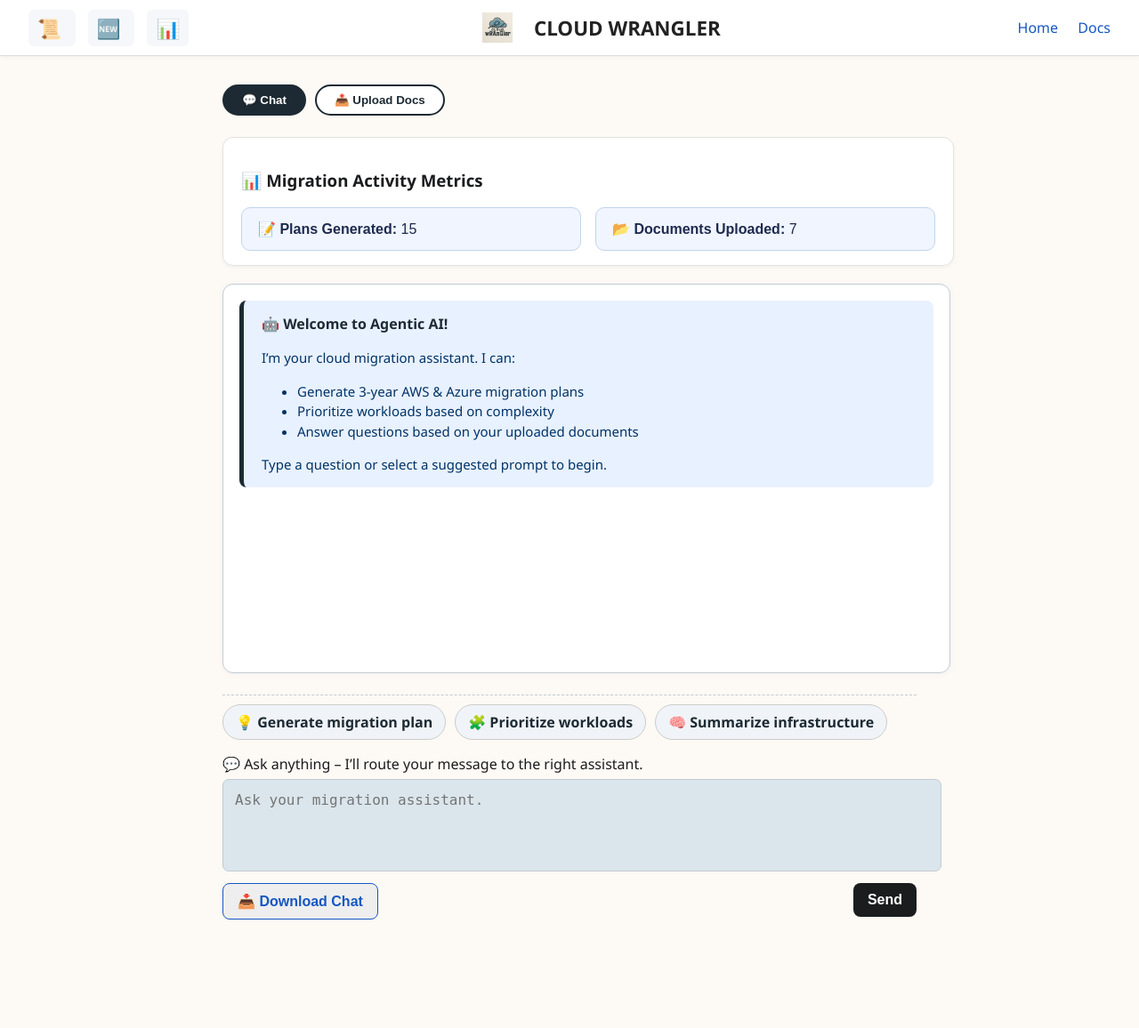
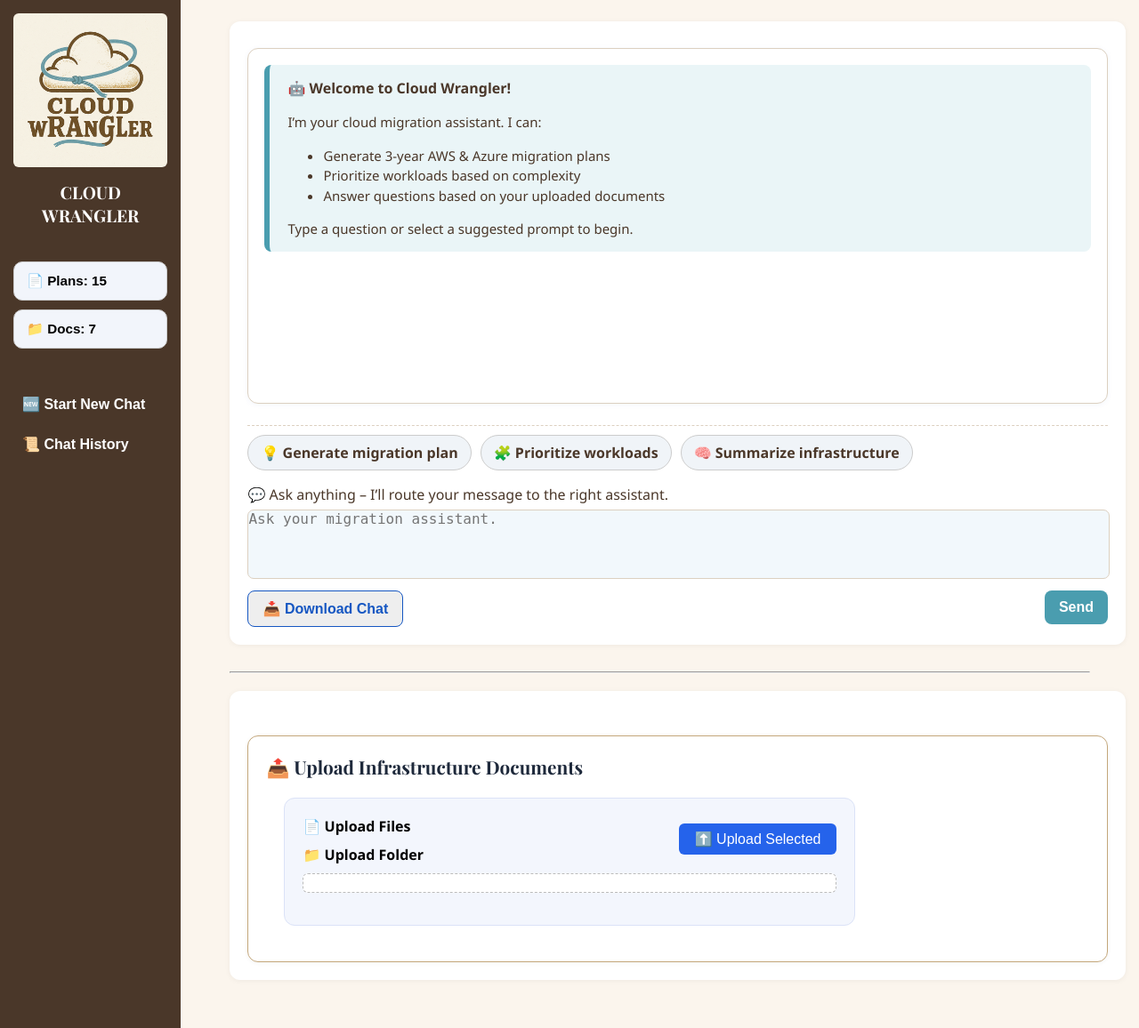
Before and after one commit to dontaeaccenture/agentic-ai, a Flask app: page / in a window 1280 px wide. Shown: the whole page at 89% size. Run offline with Flask 3, Linux system fonts and the light colour scheme; data comes from the database, SQL or seed files in the repository; both versions use the stored data as it was after the commit; some libraries are stand-ins or nearby versions.

Commit message:
style updates, new logo, loading gif added

```diff
--- a/app.py
+++ b/app.py
@@ -15,6 +15,7 @@
 from models import SessionLocal, ChatHistory, MigrationStats  # Already imported ChatHistory
 from sqlalchemy import or_
 from werkzeug.utils import secure_filename
+from botocore.session import Session
 
 load_dotenv()
 
@@ -70,28 +71,65 @@
         db_session.close()
 
 
-def get_azure_vm_price(vm_size="Standard_B1s", region="eastus"):
+import requests
+
+def get_azure_vm_price(vm_size="Standard_D2s_v3", region="eastus"):
     url = "https://prices.azure.com/api/retail/prices"
-    params = {
-        "$filter": f"serviceName eq 'Virtual Machines' and armRegionName eq '{region}' and skuName eq '{vm_size}'"
+    base_filter = (
+        f"serviceName eq 'Virtual Machines' and "
+        f"armRegionName eq '{region}' and "
+        f"priceType eq 'Consumption'"
+    )
+
+    # Step 1: Try exact match
+    exact_params = {
+        "$filter": base_filter + f" and skuName eq '{vm_size}'"
     }
 
     try:
-        res = requests.get(url, params=params)
+        res = requests.get(url, params=exact_params)
         data = res.json()
         items = data.get("Items", [])
+        print("Request URL:", res.url)
+        print("Items found:", len(items))
+
         if items:
-            return f"{items[0]['retailPrice']} {items[0]['currencyCode']}/hour for {vm_size} in {region}"
-        else:
-            return "Price not found"
+            sorted_items = sorted(items, key=lambda x: x.get("retailPrice", float('inf')))
+            best_price = sorted_items[0]
+            return f"${best_price['retailPrice']} {best_price['currencyCode']}/hour for {vm_size} in {region}"
+
+        # Step 2: If not found, fallback to related SKUs (e.g., Standard_D2s*)
+        fallback_params = {
+            "$filter": base_filter  # broader search
+        }
+
+        fallback_res = requests.get(url, params=fallback_params)
+        fallback_data = fallback_res.json()
+        fallback_items = fallback_data.get("Items", [])
+        related = [item for item in fallback_items if vm_size.split('_')[0] in item.get("skuName", "")]
+
+        print(f"Fallback matched {len(related)} related SKUs")
+
+        if related:
+            sorted_related = sorted(related, key=lambda x: x.get("retailPrice", float('inf')))
+            alt = sorted_related[0]
+            return f"ℹ️ Fallback price: ${alt['retailPrice']} {alt['currencyCode']}/hr for {alt['skuName']} in {region}"
+
+        return f"Azure: Price not found for {vm_size} in {region}, no fallback available"
+
     except Exception as e:
         print(f"Error fetching Azure price: {e}")
-        return "Error retrieving price"
+        return "Azure: Error retrieving price"
 
 
 def get_aws_ec2_price(instance_type="t3.micro", region="US East (N. Virginia)"):
     try:
-        client = boto3.client("pricing", region_name="us-east-1")
+        # Optional: Print to confirm it's loaded (remove in prod)
+        print("Access Key:", os.getenv("AWS_ACCESS_KEY_ID"))
+
+# Initialize boto3 client
+        #pricing_client = boto3.client("pricing")
+        client = boto3.client("pricing")
 
         response = client.get_products(
             ServiceCode="AmazonEC2",
@@ -140,22 +178,38 @@
 Use only the data below as your source of truth:
 \n\n{context}\n\n
 
-Structure your answer by year (Year 1, Year 2, Year 3), and include phases like: discovery, planning, proof of concept (POC), lift-and-shift, optimization, and cloud-native rebuild.
+The uploaded documents include:
+- `application_dependencies.csv`: Lists app-to-app and app-to-db relationships.
+- `applications.csv`: Metadata about deployed apps (name, function, owner, etc).
+- `virtual_machines.csv`: Inventory of VMs (CPU, RAM, OS, workload).
+- `network_links.csv`: Existing LAN/WAN connections and latency constraints.
+- `physical_servers.csv`: Legacy servers that may need rehosting or refactoring.
+- `storage_volumes.csv`: Attached storage volumes and sizes.
+- `.pdf` files: Contain lease expiration details that can guide facility transitions.
 
-Assume the user wants performance, security, and cost-efficiency.
+🧠 Based on this, your plan should:
+1. Group applications by dependency (from `application_dependencies.csv`) and prioritize tightly coupled services together.
+2. Recommend Azure or AWS instance types that match existing VMs.
+3. Plan for storage and network transitions using attached volume and link data.
+4. Take into account lease expiration timelines from PDFs to inform migration waves.
+5. Include fallback strategies for apps on legacy hardware that may not rehost well.
 
-You may reference the following example cloud cost estimates:
+📅 Structure the migration plan in 3 phases:
+- **Year 1:** Discovery, Assessment, Proof of Concept (POC)
+- **Year 2:** Lift-and-Shift and Hybrid Operation
+- **Year 3:** Optimization and Cloud-Native Refactoring
+
+Include estimated cloud costs when possible using the following:
 - Azure VM (Standard_B1s in eastus): **{azure_price}**
 - AWS EC2 (t3.micro in US East): **{aws_price}**
 
-When recommending AWS or Azure cloud services, include relevant documentation or pricing tools using **Markdown links**. For example:
-- [Azure Retail Prices API](https://learn.microsoft.com/en-us/rest/api/cost-management/retail-prices)
+When recommending cloud services, include **Markdown links** to:
 - [Azure Pricing Calculator](https://azure.microsoft.com/en-us/pricing/calculator/)
 - [AWS Pricing Calculator](https://calculator.aws.amazon.com/)
-- [AWS Pricing API Docs](https://docs.aws.amazon.com/awsaccountbilling/latest/aboutv2/price-changes.html)
 
-Your response should be professional, actionable, and formatted clearly using Markdown (headings, bullet points, etc.).
+Your response must be professional, actionable, and clearly formatted using Markdown (headings, tables, bullet points, etc.).
 """
+
 
         messages = [
             { "role": "system", "content": system_prompt },
@@ -179,7 +233,7 @@
     response = client.chat.completions.create(
         model=DEPLOYMENT,
         messages=messages,
-        temperature=0.7,
+        temperature=0.5,
         max_tokens=1000
     )
 
@@ -236,7 +290,7 @@
     response = client.chat.completions.create(
         model=DEPLOYMENT,
         messages=messages,
-        temperature=0.7,
+        temperature=0.5,
         max_tokens=1000
     )
 
@@ -306,13 +360,16 @@
 
     for file in files:
         if file and '.' in file.filename and file.filename.rsplit('.', 1)[1].lower() in ALLOWED_EXTENSIONS:
-            # 🌐 Preserve subfolder structure from webkitdirectory
-            full_path = os.path.normpath(file.filename)  # may include subdirectories
-            secure_path = secure_filename(full_path)     # secure each sub-part
+            full_path = os.path.normpath(file.filename)
+            secure_path = secure_filename(full_path)
             destination_path = os.path.join(UPLOAD_FOLDER, secure_path)
             os.makedirs(os.path.dirname(destination_path), exist_ok=True)
+
+            if os.path.exists(destination_path):
+                print(f"⚠️ Skipping duplicate file: {secure_path}")
+                continue
+
             file.save(destination_path)
-
             uploaded_files.append(file.filename)
             saved_paths.append(destination_path)
         else:
@@ -327,7 +384,7 @@
         for path in saved_paths:
             db = create_faiss_index(incremental=True, new_file_path=path)
 
-        # ✅ Increment metrics
+        # ✅ Update document count
         db_session = SessionLocal()
         stats = db_session.query(MigrationStats).first()
         if not stats:
--- a/static/main.js
+++ b/static/main.js
@@ -19,6 +19,7 @@
   const chat = document.getElementById("chat");
   const message = input.value.trim();
   if (!message) return;
+  document.getElementById("loading-spinner").style.display = "block";
 
   if (!chatInitialized) {
     chat.innerHTML = "";
@@ -35,6 +36,8 @@
   })
   .then(res => res.json())
   .then(data => {
+        document.getElementById("loading-spinner").style.display = "none";
+
     const formatted = marked.parse(data.reply);
     const planId = data.plan_id;
 
@@ -240,7 +243,7 @@
     const chat = document.getElementById("chat");
     chat.innerHTML = `
       <div class="callout">
-        <strong>🤖 Welcome to Agentic AI!</strong>
+        <strong>🤖 Welcome to Cloud Wrangler!</strong>
         <p>I’m your cloud migration assistant. I can:</p>
         <ul>
           <li>Generate 3-year AWS & Azure migration plans</li>
--- a/static/styles.css
+++ b/static/styles.css
@@ -1,20 +1,64 @@
 :root {
-  --bg: #fefdf9;
-  --primary: #1d2a33;
-  --secondary: #dbe6ec;
-  --border: #c2cbd3;
-  --text-main: #1d2a33;
-  --text-accent: #1657c2;
-  --bubble: #e6f0f8;
-  --highlight: #3677a5;
+  --bg: #FBF5ED;                 /* Light cream background */
+  --primary: #4A3729;            /* Deep brown for text/buttons */
+  --accent: #4A9DAF;             /* Teal rope color */
+  --highlight: #C4A77B;          /* Warm tan for accents/borders */
+  --text-main: #4A3729;
+  --text-accent: #4A9DAF;
+  --bubble: #E6F0F8;
+  --border: #DCD0C0;
 }
+
+
+
 
 body {
   margin: 0;
-      font-family: 'Segoe UI', Arial, sans-serif;
-  background-color: #FDF9F4; /* Cream background */
-  color: #1B1C1E;
+  font-family: 'Segoe UI', sans-serif;
+  background-color: #f4f4f7;
+  color: #1e293b;
+  height: 100vh;
+  overflow-y: auto;         /* ✅ Only here */
+  overflow-x: hidden;
 }
+html {
+  height: 100%;
+  overflow-x: hidden;
+}
+
+.main-content {
+  padding: 24px 55px;
+  width: 100%;
+  box-sizing: border-box;
+  overflow-x: hidden;
+  overflow-y: auto;
+  flex-grow: 1;
+  background: #FBF5ED;
+  color: var(--text-main);
+  flex-direction: column;
+  align-items: center; /* center child sections */
+  gap: 30px;
+}
+
+.sidebar-metrics {
+  display: flex;
+  flex-direction: column;
+  gap: 10px;
+  margin-bottom: 30px;
+}
+
+.sidebar-metric-button {
+  background-color: #f2f5fb;
+  border: 1px solid #ccc;
+  color: #000;
+  padding: 12px 14px;
+  font-size: 0.95rem;
+  font-weight: bold;
+  border-radius: 10px;
+  text-align: left;
+  cursor: default;
+}
+
 header {
   background-color: #FFFFFF;
     color: #1B1C1E;
@@ -38,15 +82,23 @@
   text-transform: uppercase;
 }
 .container {
-      max-width: 780px;
-      margin: 32px auto;
-      padding: 0 16px;
+  width: 100%;
+  padding: 20px 40px;  /* ✅ Reduces vertical & horizontal space */
+  box-sizing: border-box;
+  overflow: visible;      /* 🔄 Let body handle scrolling */
+
+}
+
+h2, h3 {
+  font-family: 'Playfair Display', serif;
+  font-weight: bold;
 }
     h1 {
       font-size: 1.5rem;
       color: var(--primary);
       margin-bottom: 24px;
-      font-weight: 600;
+  font-family: 'Playfair Display', serif;
+  font-weight: bold;
     }
     .tabs {
       display: flex;
@@ -62,6 +114,12 @@
   padding: 8px 20px;
   border-radius: 20px;
   transition: 0.2s ease;
+}
+.main-wrapper {
+  display: flex;
+  height: 100vh; /* full screen height */
+    overflow: hidden;
+
 }
 
 .tab-button.active, .tab-button:hover {
@@ -86,7 +144,7 @@
     }
 
 #chat {
-  width: 75%;
+  width: 100%;
   background: #fff;
   border-radius: 12px;
   border: 1px solid var(--border);
@@ -96,6 +154,7 @@
   padding: 18px;
   box-shadow: 0 1px 6px rgba(22,87,194,0.05);
     margin-bottom: 1.5rem; /* Ensure space below chat */
+  box-sizing: border-box;
 
 }
 #suggestions {
@@ -209,12 +268,13 @@
   font-weight: 500;
 }
     .callout {
-      background: #e8f1ff;
-      color: #003366;
       padding: 14px 20px;
-      border-left: 5px solid var(--primary);
+
+  background-color: #EAF5F7;
+  border-left: 6px solid var(--accent);
+  color: var(--text-main);
       border-radius: 8px;
-      margin-bottom: 16px;
+      margin-bottom: 10px;
       font-size: 15px;
       line-height: 1.5;
     }
@@ -235,8 +295,9 @@
   margin: 10px 0;
   font-size: 0.95rem;
   line-height: 1.4;
-  max-width: 100%;
-  color: #1d1d1d;
+  word-wrap: break-word;
+  overflow-wrap: break-word;
+  max-width: 100%;  color: #1d1d1d;
   overflow-x: auto;
     border-left: 4px solid var(--primary);
     page-break-inside: avoid;
@@ -271,8 +332,8 @@
   margin-bottom: 0;
 }
 button, .send {
-  background-color: #1B1C1E;
-  color: #FFFFFF;
+  background-color: var(--accent);
+  color: #fff;
   border-radius: 8px;
   font-weight: bold;
   padding: 10px 16px;
@@ -320,12 +381,12 @@
 }
 .upload-box {
   background-color: #FFFFFF;
-  border: 1px solid #E3E3E3;
-  max-width: 500px;
+  border: 1px solid var(--highlight);
+  max-width: none;
     margin: auto;
   padding: 20px;  margin-top: 30px;
   border-radius: 12px;
-  box-shadow: 0 2px 5px rgba(0,0,0,0.04);
+  box-shadow: 0 1px 5px rgba(0,0,0,0.05);
   margin-left: auto;
   margin-right: auto;
 }
@@ -357,6 +418,13 @@
 .upload-box button:hover {
   background-color: #1d4ed8;
 }
+section {
+  background: white;
+  border-radius: 12px;
+  padding: 20px;
+  box-shadow: 0 1px 4px rgba(0,0,0,0.05);
+  margin-bottom: 30px;
+}
 
 #upload-msg {
   margin-top: 10px;
@@ -370,6 +438,8 @@
   padding: 20px;
   color: #eee;
   margin-top: 20px;
+    max-width: 100%;
+
 }
 
 input[type="file"] {
@@ -431,17 +501,52 @@
   margin-top: 20px;
 }
 
-#sidebar {
-  width: 25%;
-  min-width: 200px;
-  max-width: 260px;
-  background: #f9f9f9;
-  padding: 1rem;
+.sidebar {
+  width: 240px;
+  background-color: #4A3729;
+  color: #FBF5ED;
+  padding: 15px;
+  display: flex;
+  flex-direction: column;
+  gap: 15px;
     overflow-y: auto;
-  border-radius: 12px;
-  border: 1px solid #dcdcdc;
-  height: 100%;
-  box-shadow: 0 2px 4px rgba(0,0,0,0.05);
+ min-height: 100vh;
+  box-sizing: border-box;
+  position: relative;
+}
+.sidebar-logo img {
+  width: 100%;
+  border-radius: 6px;
+}
+.sidebar-logo h1 {
+  font-size: 1.2rem;
+  text-align: center;
+  margin-top: 10px;
+  color: white;
+}
+.sidebar-nav {
+  display: flex;
+  flex-direction: column;
+  gap: 10px;
+}
+.sidebar-nav .tab-button,
+.sidebar-nav .sidebar-link {
+  background: none;
+  border: none;
+  color: white;
+  font-size: 1rem;
+  text-align: left;
+  cursor: pointer;
+  padding: 8px 10px;
+  border-radius: 6px;
+}
+.sidebar-nav .tab-button:hover,
+.sidebar-nav .sidebar-link:hover {
+  background-color: #2e2e44;
+}
+
+.sidebar-metrics {
+  text-align: center;
 }
 #toggleSidebar
 {
@@ -454,6 +559,9 @@
 }
 #chatTab.collapsed #sidebar {
   display: none;
+}
+#chatTab {
+  padding-top: 10px;    /* ✅ Softens top gap */
 }
 
 #chatTab.collapsed #chat {
@@ -478,10 +586,10 @@
 
 .metrics-box {
   background-color: #FFFFFF;
-  border: 1px solid #E3E3E3;
+  border: 1px solid var(--highlight);
   padding: 16px 20px;
   border-radius: 12px;
-  margin-bottom: 20px;
+  margin-bottom: 10px;
   box-shadow: 0 2px 5px rgba(0,0,0,0.04);
   width: 100%;
 }
@@ -512,7 +620,7 @@
   box-shadow: 0 2px 6px rgba(0,0,0,0.08);
 }
 button:hover {
-  background-color: #4A90A4;
+  background-color: var(--highlight);
 }
 .upload-card {
   background: #f1f7fe;
@@ -539,7 +647,7 @@
 }
 
 #chat-history {
-  max-height: 400px;          /* You can adjust this height */
+  max-height: 600px;          /* You can adjust this height */
   overflow-y: auto;           /* Enables vertical scrolling */
   padding-right: 6px;         /* Optional: space for scrollbar */
   scrollbar-width: thin;      /* For Firefox */
@@ -633,3 +741,22 @@
   width: 100%;
   box-sizing: border-box;
 }
+.chat-section,
+.upload-section {
+  width: 100%;
+  max-width: 1000px;
+  margin: 0 auto 30px;
+  padding: 20px;
+  background: #fff;
+  border-radius: 12px;
+  box-shadow: 0 1px 6px rgba(0,0,0,0.05);
+}
+
+@keyframes bounce {
+  0%, 100% { transform: translateY(0); }
+  50% { transform: translateY(-8px); }
+}
+
+#loading-spinner img {
+  animation: bounce 1s infinite ease-in-out;
+}
--- a/templates/index.html
+++ b/templates/index.html
@@ -9,59 +9,40 @@
 <script src="https://cdnjs.cloudflare.com/ajax/libs/jspdf/2.5.1/jspdf.umd.min.js"></script>
 
 <link rel="stylesheet" href="{{ url_for('static', filename='styles.css') }}">
-<link href="https://fonts.googleapis.com/css2?family=Russo+One&display=swap" rel="stylesheet">
+<link href="https://fonts.googleapis.com/css2?family=Playfair+Display:wght@700&display=swap" rel="stylesheet">
 
 <title>Agentic AI – Corporate Cloud Assistant</title>
 
 </head>
 <body>
-<header class="top-header">
-  <div class="left-controls">
+  <div class="main-wrapper">
 
-    <span id="toggle-history" onclick="toggleSidebar()" title="Toggle Chat History">
-      📜
-    </span>
-    <span id="new-chat" onclick="startNewChat()" title="Start New Chat">
-      🆕
-    </span>
-        <span id="toggleMetrics" title="Toggle Metrics" onclick="toggleMetrics()">
-      📊
-        </span>
-  </div>
-
-  <div class="logo-title">
-    <img src="{{ url_for('static', filename='wrangler.jpg') }}" alt="Cloud Wrangler" />
+<aside class="sidebar">
+  <div class="sidebar-logo">
+    <img src="{{ url_for('static', filename='newlogo.png') }}" alt="Cloud Wrangler" />
     <h1>CLOUD WRANGLER</h1>
   </div>
+<div class="sidebar-metrics">
+<button class="sidebar-metric-button" onclick="window.open('/plans', '_blank')">
+  📄 Plans: <span id="plansCount">0</span>
+</button>
 
-  <nav class="top-nav">
-    <a href="/">Home</a>
-    <a href="/uploads">Docs</a>
+  <button class="sidebar-metric-button" onclick="window.open('/uploads', '_blank')">
+    📁 Docs: <span id="docsCount">0</span>
+  </button>
+</div>
+
+  <nav class="sidebar-nav">
+    <button class="tab-button" id="new-chat" onclick="startNewChat()" title="Start New Chat">🆕 Start New Chat</button>
+    <button class="tab-button" id="toggle-history" onclick="toggleSidebar()" title="Toggle Chat History">📜 Chat History</button>
   </nav>
-</header>
-<div class="container">
-<!-- <h1 id="title-style">Cloud Migration Chat Assistant</h1> -->
-<div class="tabs">
-<button class="tab-button active" onclick="switchTab('chatTab', this)">💬 Chat</button>
-<!-- <button class="tab-button" onclick="switchTab('docsTab', this)">📂 View Docs</button> -->
-<button class="tab-button" onclick="switchTab('uploadTab', this)">📤 Upload Docs</button>
-<!-- <button class="tab-button" onclick="switchTab('metricsTab', this)">📊 Metrics</button> -->
+</aside>
 
-</div>
-<div id="metrics-dashboard" class="metrics-box">
-  <h3>📊 Migration Activity Metrics</h3>
-  <div class="metric-row">
-    <button class="metric-button" onclick="location.href='/plans'">
-      📝 <strong>Plans Generated:</strong> <span id="plansCount">0</span>
-    </button>
-    <button class="metric-button" onclick="location.href='/uploads'">
-      📂 <strong>Documents Uploaded:</strong> <span id="docsCount">0</span>
-    </button>
-  </div>
-</div>
+<main class="main-content">
+  <section class="chat-section">
 <div id="chatTab" class="tab-content active collapsed">
   <!-- Sidebar -->
-<div id="sidebar">
+<div id="sidebar" style="width: 200px;">
   <h3>🕘 Chat History</h3>
   <ul id="chat-history" style="list-style: none; padding-left: 0;"></ul>
 </div>
@@ -69,7 +50,7 @@
 <!-- Chat Window -->
 <div id="chat">
 <div class="callout">
-<strong>🤖 Welcome to Agentic AI!</strong>
+<strong>🤖 Welcome to Cloud Wrangler!</strong>
 <p>
         I’m your cloud migration assistant. I can:
 </p>
@@ -81,22 +62,19 @@
         Type a question or select a suggested prompt to begin.
       </div>
 </div>
-<!-- Planner agent -->
-<div id="agentic-response" style="display: none; margin-top: 20px;">
-<div class="planner-card">
-<div class="planner-header">🧠 Planner Agent Response</div>
-<div class="planner-body" id="planner-content">
-<em>Loading plan...</em>
+<!-- Horse Loading Animation -->
+<div id="loading-spinner" style="display: none; text-align: center; margin-top: 20px;">
+  <img src="{{ url_for('static', filename='horse-loader.gif') }}" alt="Loading..." width="80">
+  <p style="color: #1657c2; font-weight: bold;">The Wrangler is saddling up...</p>
 </div>
-</div>
-</div>
+
 <div id="suggestions">
 <span class="bubble" onclick="setInput('Generate a 3-year AWS and Azure migration plan')">💡 Generate migration plan</span>
 <span class="bubble" onclick="setInput('Which workloads should I migrate first based on complexity?')">🧩 Prioritize workloads</span>
 <span class="bubble" onclick="setInput('Summarize the key points from the uploaded infrastructure docs')">🧠 Summarize infrastructure</span>
 </div>
 <div class="ux-hint">💬 Ask anything – I’ll route your message to the right assistant.</div>
-<textarea id="input" placeholder="Ask your migration assistant." rows="4"></textarea>
+<textarea id="input" placeholder="Ask your migration assistant." rows="4" style="padding:0;background-color: #f2f8fc; color: #1e293b;"></textarea>
 <button class="send" onclick="send()" title="Use for any task like 'Generate a migration plan', 'Summarize documents', etc.">Send</button>
 <button class="send" onclick="downloadPlan()" style="background: #eee; color: #1657c2; border: 1px solid #1657c2; float: left;">📥 Download Chat</button>
 <button class="send" onclick="downloadPDF()" style="background: #eee; color: #1657c2; border: 1px solid #1657c2; float: left; margin-right: 10px; visibility: hidden;">
@@ -106,13 +84,11 @@
 <div style="clear: both;"></div>
 </div>
 </div>
-<div class="tab-content" id="docsTab">
-<div id="docs">📄 Loading document previews...</div>
-</div>
-<div class="tab-content" id="uploadTab">
+</section>
+<hr style="margin: 20px 0;" />
+  <section class="upload-section">
   <div class="upload-box">
     <h3>📤 Upload Infrastructure Documents</h3>
-
     <div class="upload-container">
       <form id="uploadForm" enctype="multipart/form-data">
           <button type="submit" class="send upload-btn">⬆️ Upload Selected</button>
@@ -134,8 +110,12 @@
       </form>
     </div>
   </div>
+</section>
+  </main>
+  </div>
+<div class="tab-content" id="docsTab">
+<div id="docs">📄 Loading document previews...</div>
 </div>
-
 
 <div class="tab-content" id="metricsTab">
   <div class="upload-box">
```
Also changed, not shown: chat_history.db, static/horse-loader.gif (added), static/newlogo.png (added). Lines whose indentation alone changed are shown as unchanged.
